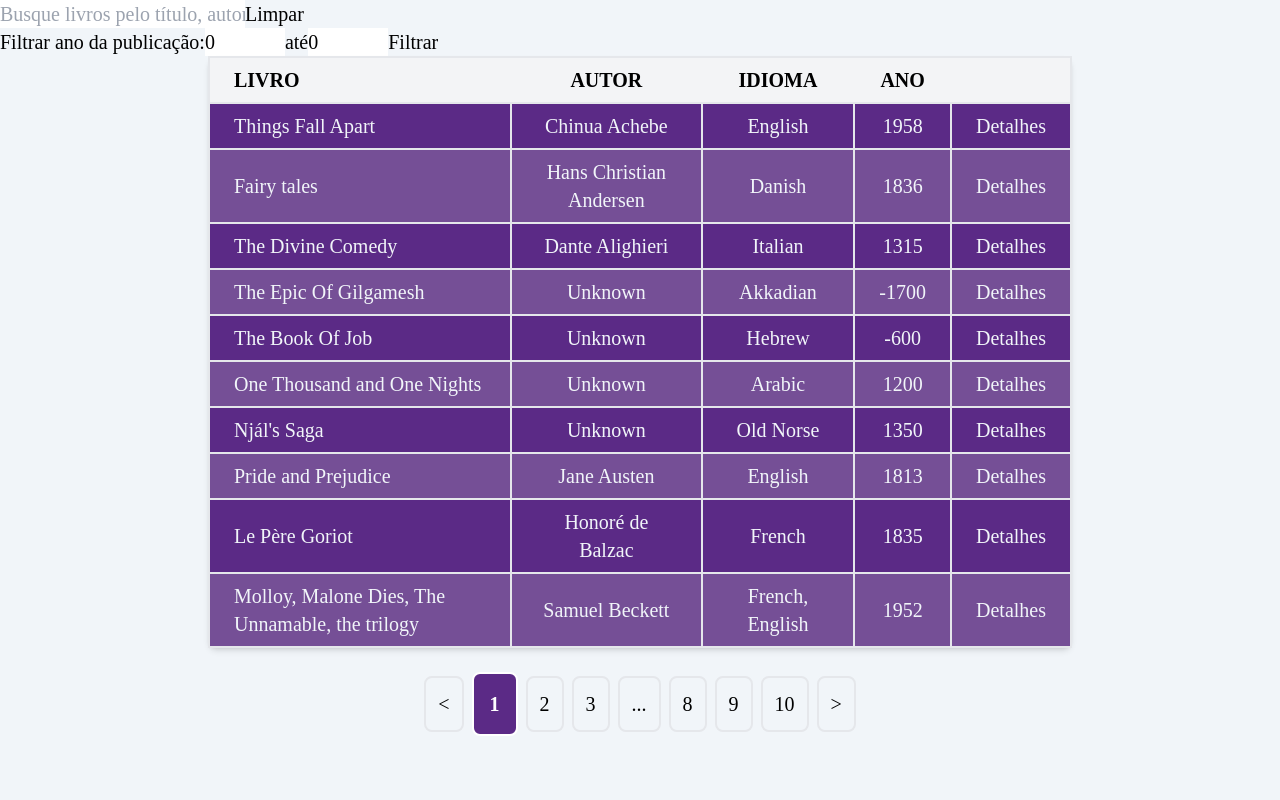
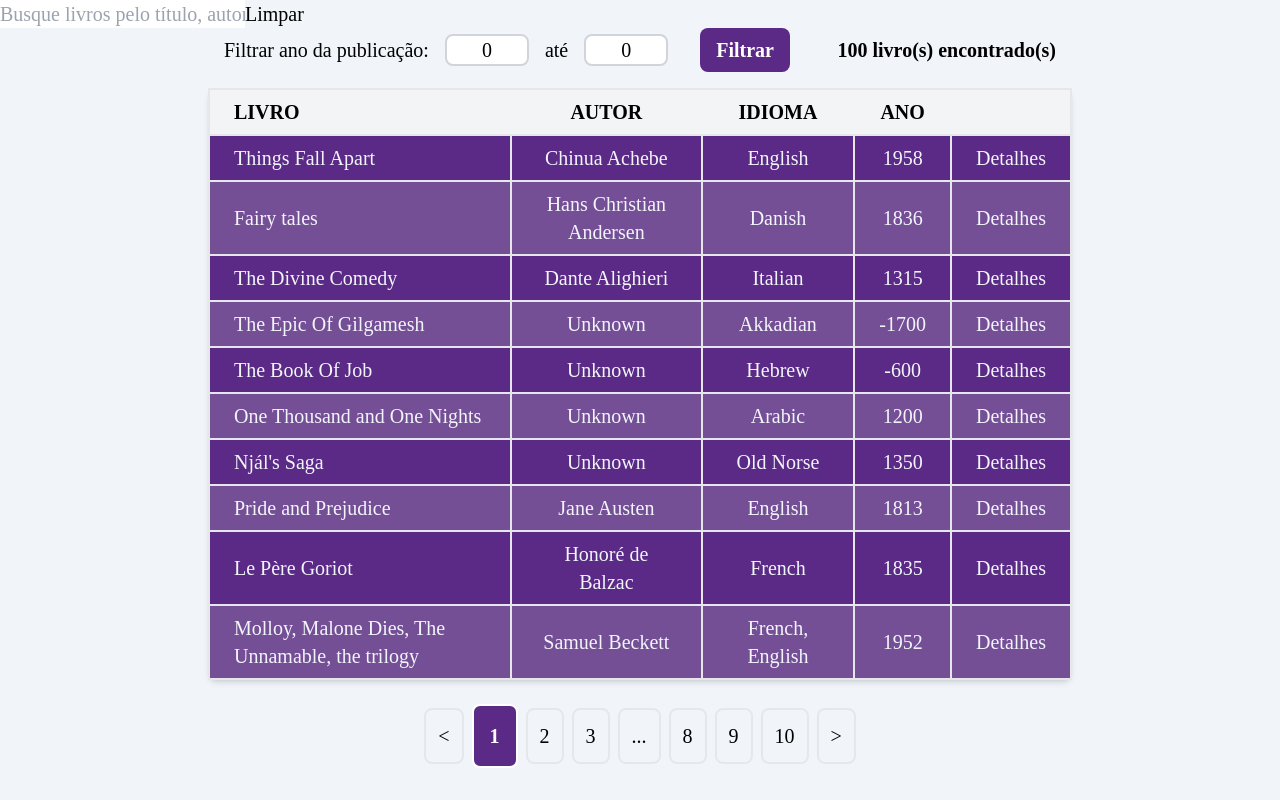
Before and after one commit to Guiroos/beon-project, a React (Create React App) app: page / in a window 1280 px wide. Built offline with nearby package versions, Linux system fonts and the light colour scheme; data requests are answered from the project's data file.

Commit message:
style: tailwind for Filter component

```diff
--- a/src/components/Filter.tsx
+++ b/src/components/Filter.tsx
@@ -33,7 +33,8 @@ const Filter: React.FC<FilterProps> = ({
   };
 
   return (
-    <div id="filter-bar">
+    <div id="filter-bar" className="flex flex-row justify-between items-center mx-56 mb-4">
+      <div>
         <label htmlFor="initial-year">
           Filtrar ano da publicação:
           <input
@@ -45,6 +46,7 @@ const Filter: React.FC<FilterProps> = ({
             value={initialYear}
             onChange={(e) => handleChange(e)}
             onFocus={(e) => e.target.select()}
+            className="w-fit ml-4 mr-4 text-center appearance-none border-2 border-gray-300 rounded-lg"
           />
         </label>
         <label htmlFor="final-year">
@@ -58,11 +60,27 @@ const Filter: React.FC<FilterProps> = ({
             value={finalYear}
             onChange={(e) => handleChange(e)}
             onFocus={(e) => e.target.select()}
+            className="w-fit ml-4 mr-4 text-center appearance-none border-2 border-gray-300 rounded-lg"
           />
         </label>
-      <button id="filter-button" type="button" onClick={() => filterByYear()}>
+        <button
+          className="bg-[#5B2A86] text-white font-bold py-2 px-4 rounded-lg ml-4"
+          id="filter-button"
+          type="button"
+          onClick={() => filterByYear()}
+        >
           Filtrar
         </button>
+      </div>
+      <div>
+        <p
+          className="text-center font-bold"
+          id="search-results"
+        >
+          {`${filteredBooks.length} livro(s) encontrado(s)`}
+
+        </p>
+      </div>
     </div>
   );
 };
```
Lines whose indentation alone changed are shown as unchanged.
